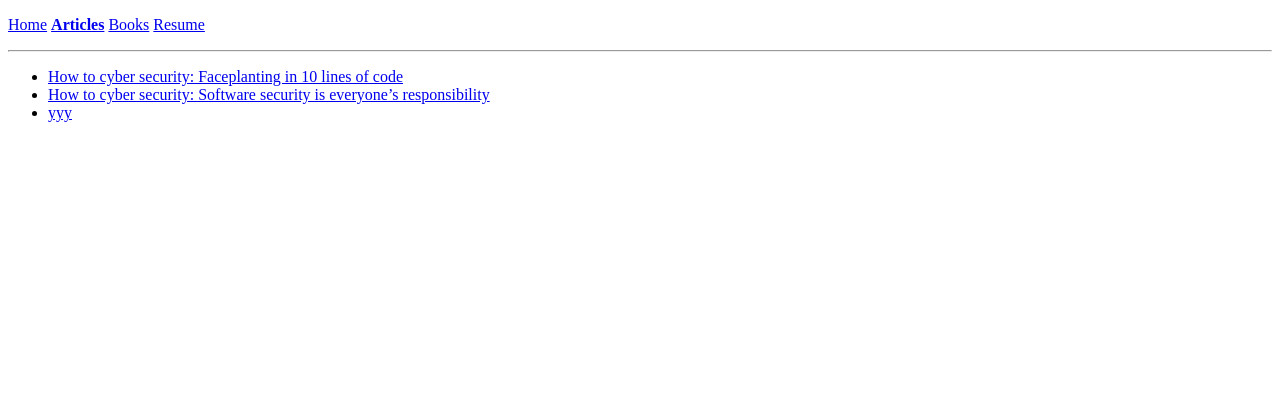
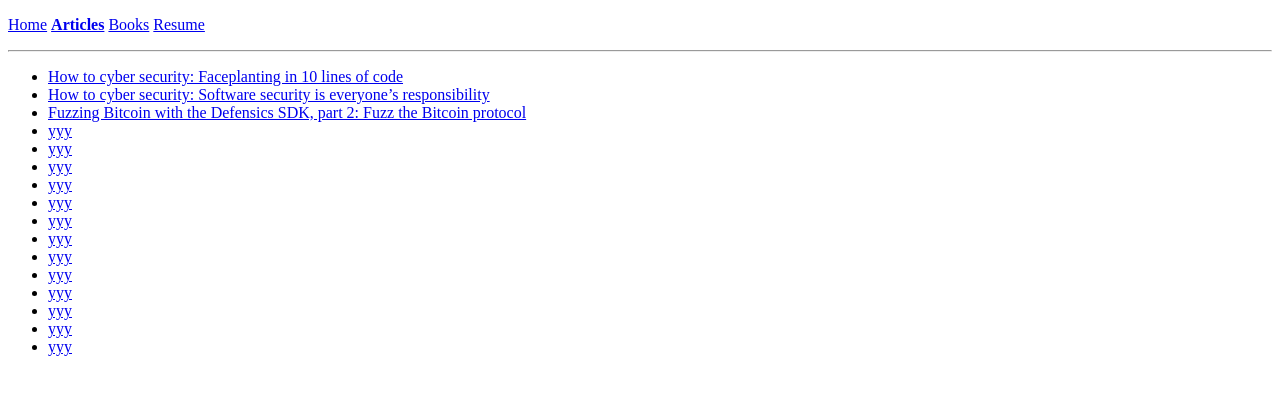
Before and after one commit to jonathanknudsen/jonathanknudsen.github.io, a plain HTML site: page articles.html in a window 1280 px wide. Drawn offline with Linux system fonts and the light colour scheme.

Commit message:
Update articles.html

```diff
--- a/articles.html
+++ b/articles.html
@@ -14,6 +14,19 @@
 	<ul>
 		<li><a href="https://www.synopsys.com/blogs/software-security/proactive-devsecops/" target="_blank">How to cyber security: Faceplanting in 10 lines of code</a></li>
 		<li><a href="https://www.synopsys.com/blogs/software-security/software-security-shared-responsibility/" target="_blank">How to cyber security: Software security is everyone’s responsibility</a></li>
+		<li><a href="https://www.synopsys.com/blogs/software-security/fuzzing-bitcoin-protocol-defensics-sdk/" target="_blank">Fuzzing Bitcoin with the Defensics SDK, part 2: Fuzz the Bitcoin protocol</a></li>
+		<li><a href="xxx" target="_blank">yyy</a></li>
+		<li><a href="xxx" target="_blank">yyy</a></li>
+		<li><a href="xxx" target="_blank">yyy</a></li>
+		<li><a href="xxx" target="_blank">yyy</a></li>
+		<li><a href="xxx" target="_blank">yyy</a></li>
+		<li><a href="xxx" target="_blank">yyy</a></li>
+		<li><a href="xxx" target="_blank">yyy</a></li>
+		<li><a href="xxx" target="_blank">yyy</a></li>
+		<li><a href="xxx" target="_blank">yyy</a></li>
+		<li><a href="xxx" target="_blank">yyy</a></li>
+		<li><a href="xxx" target="_blank">yyy</a></li>
+		<li><a href="xxx" target="_blank">yyy</a></li>
 		<li><a href="xxx" target="_blank">yyy</a></li>
 	</ul>
 </body>
```
